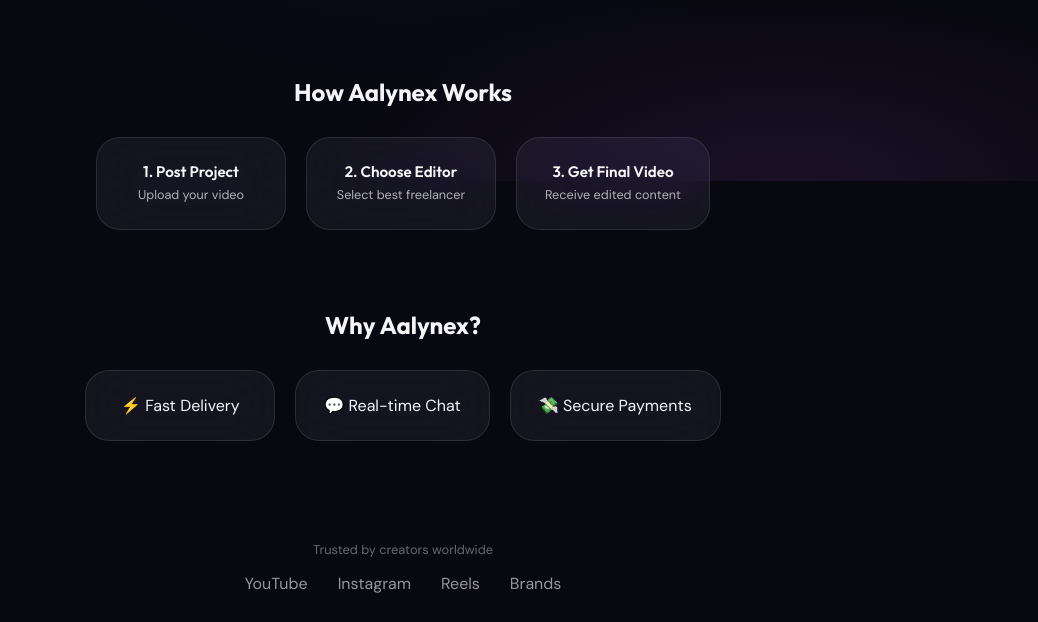
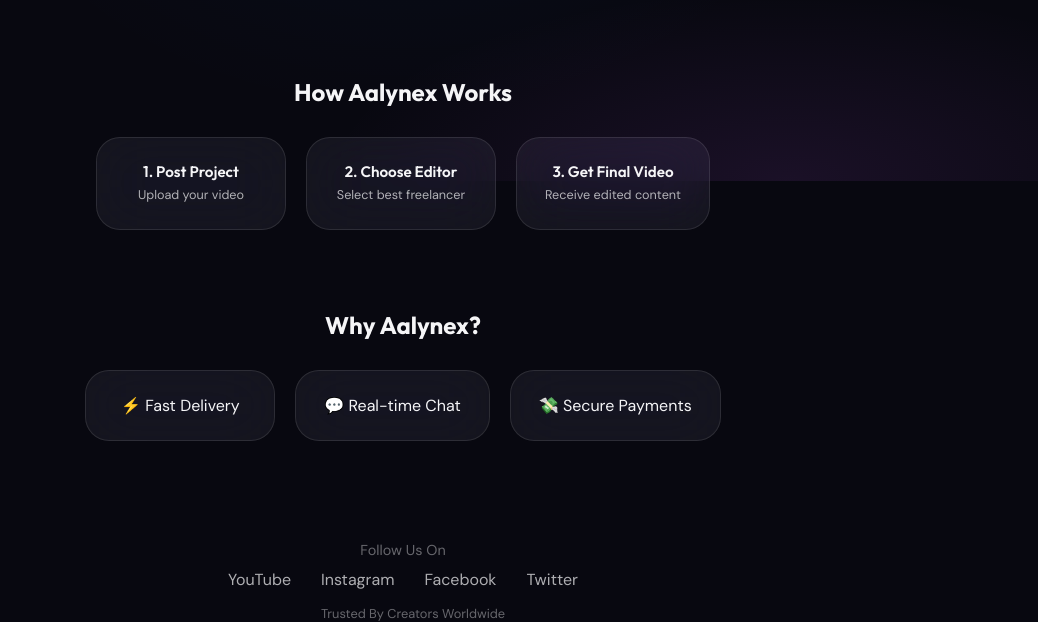
Before and after one commit to vasugit-0457/updvasu, a plain HTML site: page index.html in a window 1280 px wide. Shown: the part 619-1241 px from the top of the page, without its empty margins (237-1275 px from the left). Before the commit the page ends 1213 px from the top, so only its background shows below. Drawn offline with nearby package versions, Linux system fonts and the light colour scheme; a web font is replaced by a local one.

Commit message:
Update index.html

```diff
--- a/index.html
+++ b/index.html
@@ -715,16 +715,27 @@
 
   </div>
 
-  <div style="margin-top:60px; text-align:center;">
-  <p style="color:var(--text-3); font-size:0.8rem;">Trusted by creators worldwide</p>
-  <div style="display:flex; justify-content:center; gap:30px; margin-top:15px; opacity:0.6;">
+<div style="margin-top:60px; text-align:center;">
+
+  <!-- Follow text (top) -->
+  <p style="color:var(--text-3); font-size:0.9rem; margin-bottom:10px;">
+    Follow Us On
+  </p>
+
+  <!-- Social links -->
+  <div style="display:flex; justify-content:center; gap:30px; opacity:0.7; flex-wrap:wrap;">
     <span>YouTube</span>
     <span>Instagram</span>
-    <span>Reels</span>
-    <span>Brands</span>
+    <span>Facebook</span>
+    <span>Twitter</span>
   </div>
+
+  <!-- Trusted text (bottom) -->
+  <p style="color:var(--text-3); font-size:0.8rem; margin-top:15px; transform: translateX(10px);">
+    Trusted By Creators Worldwide
+  </p>
+
 </div>
-
 </div>
 
 <!-- ════════════════════════
@@ -786,7 +797,7 @@
         </div>
         <div id="su-creator-extra">
           <div class="fg"><label>Primary Platform</label>
-            <select id="su-platform"><option>YouTube</option><option>Instagram</option><option>TikTok</option><option>LinkedIn</option><option>Multiple</option></select>
+            <select id="su-platform"><option>YouTube</option><option>Instagram</option><option>Facebook</option><option>LinkedIn</option><option>Multiple</option></select>
           </div>
         </div>
         <div id="su-freelancer-extra" style="display:none;">
```
